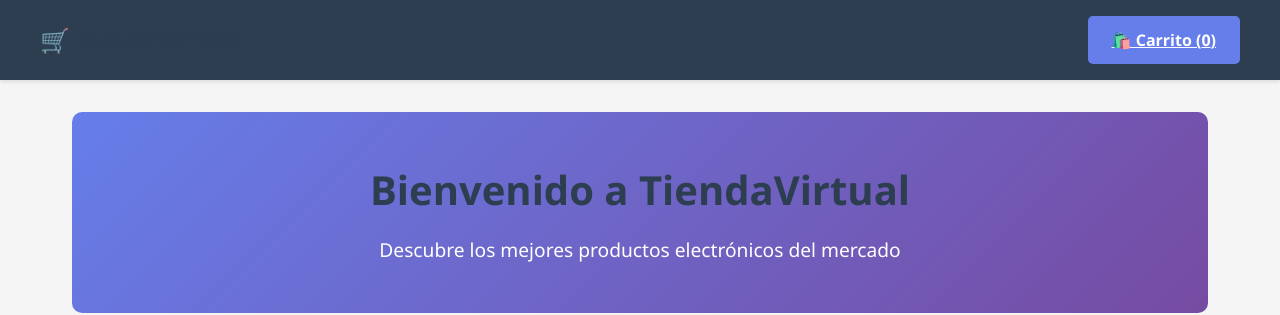
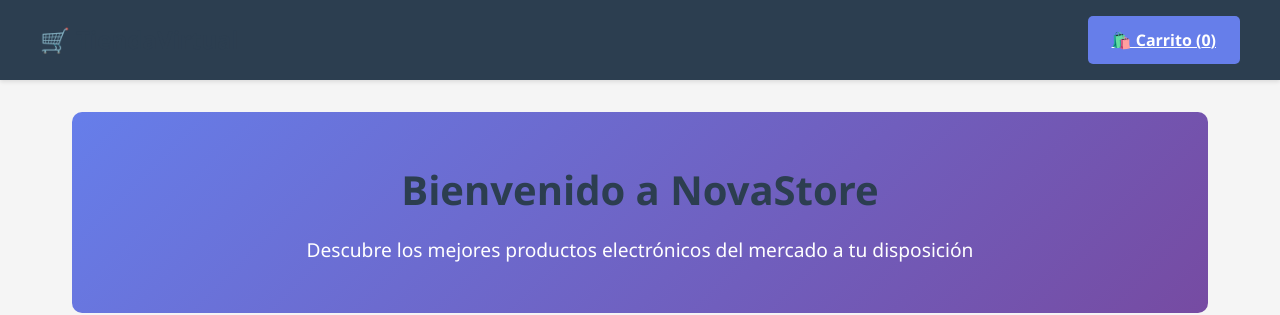
Before and after one commit to osmartumeflores/Proyecto_Fase_1_TE-, a React (Vite) app in the folder tienda-virtual/: page / in a window 1280 px wide. Shown: the top 315 px of the page. Built offline with nearby package versions, Linux system fonts and the light colour scheme.

Commit message:
Modificacion del archivo App.jsx

```diff
--- a/tienda-virtual/src/App.jsx
+++ b/tienda-virtual/src/App.jsx
@@ -22,8 +22,8 @@ function App() {
             <Route path="/" element={
               <>
                 <section className="hero-section">
-                  <h1>Bienvenido a TiendaVirtual</h1>
-                  <p>Descubre los mejores productos electrónicos del mercado</p>
+                  <h1>Bienvenido a NovaStore</h1>
+                  <p>Descubre los mejores productos electrónicos del mercado a tu disposición</p>
                 </section>
 
                 <ProductCatalog />
```
